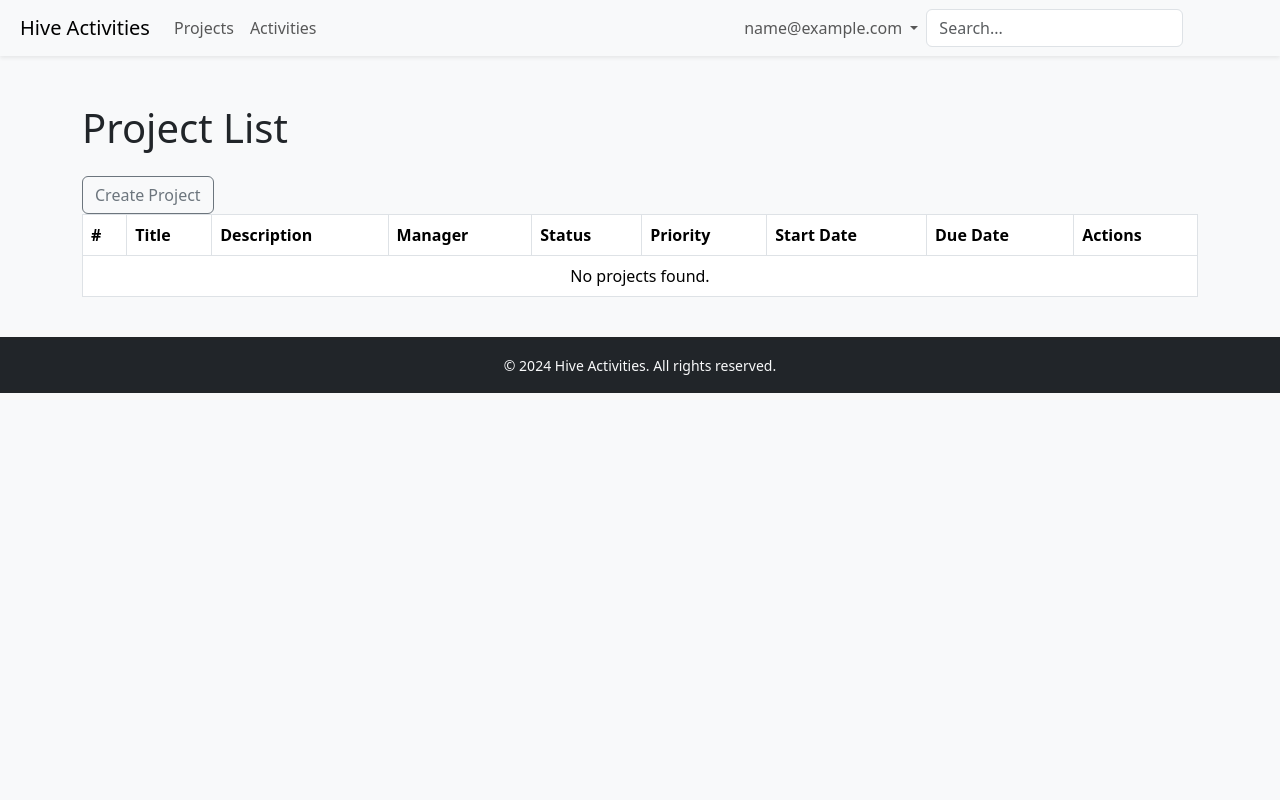
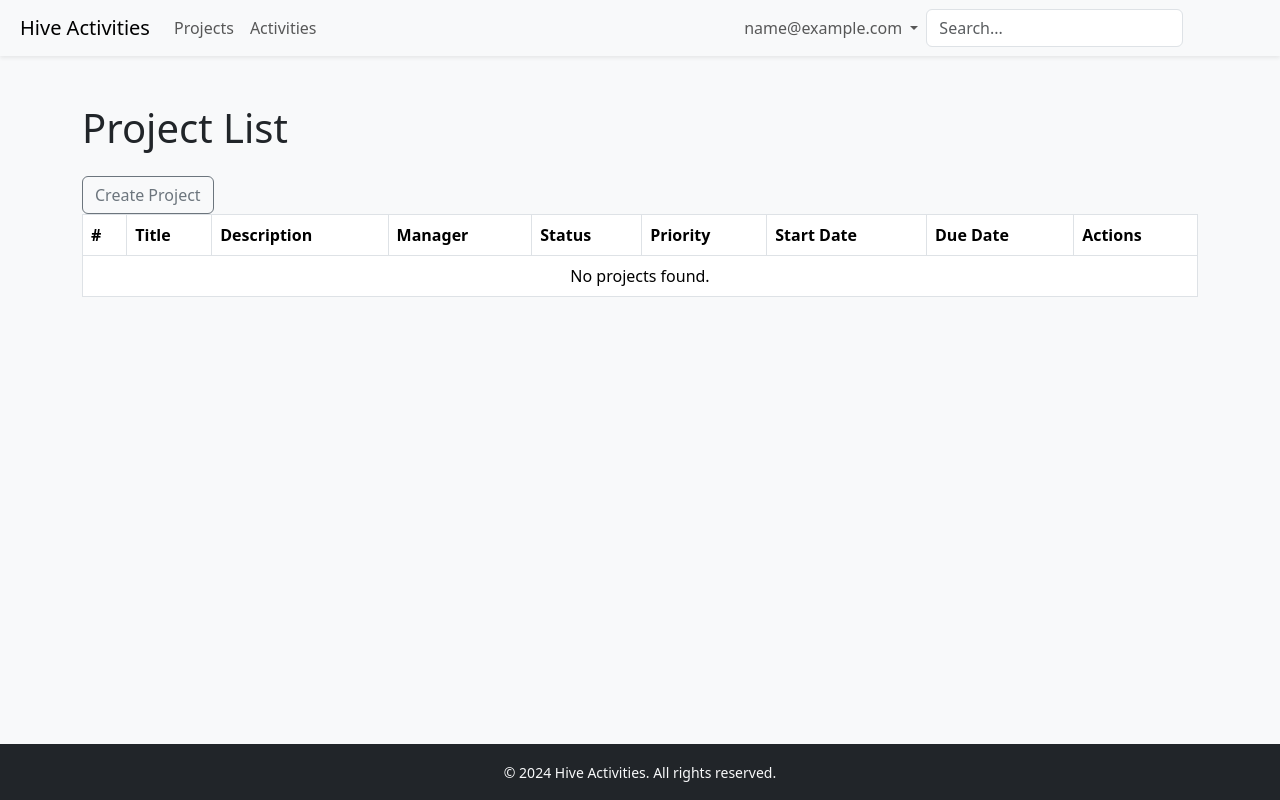
Before and after one commit to TsvetaChalakova/hive_activities, a Django app: page /projects/ in a window 1280 px wide. Run offline with Django 5.2, Linux system fonts and the light colour scheme; the visitor is signed in with stand-in values (Sample User, id 1); data that the repository does not hold is empty; some libraries are stand-ins or nearby versions.

Commit message:
Update: footer now sticks to bottom of page

```diff
--- a/templates/common/01_base.html
+++ b/templates/common/01_base.html
@@ -9,7 +9,7 @@
     {% block extra_css %}{% endblock %}
 </head>
 
-<body class="bg-light">
+<body class="d-flex flex-column min-vh-100 bg-light">
 
 
 <nav class="navbar navbar-expand-lg navbar-custom shadow-sm">
```
